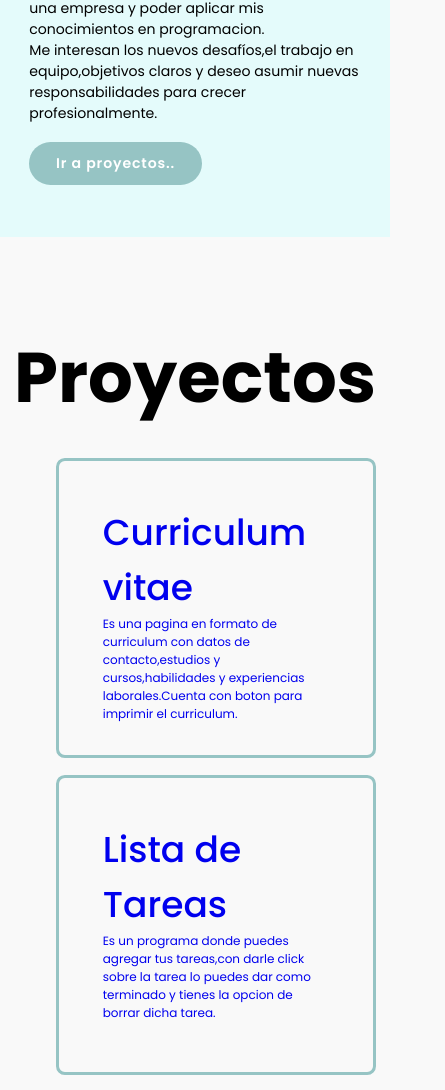
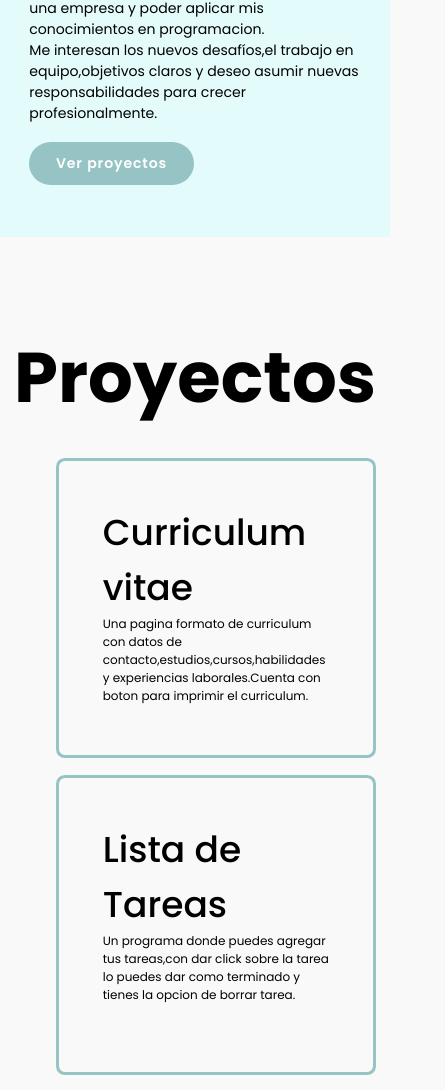
Before and after one commit to Marioadmin9896/Portfolio-2024, a plain HTML site: page index.html in a window 390 px wide. Shown: the part 2411-3501 px from the top of the page, 445 px wide, since content can reach past the window. Drawn offline with nearby package versions, Linux system fonts and the light colour scheme.

Commit message:
arreglo del responsive y textos

```diff
--- a/css/index.css
+++ b/css/index.css
@@ -357,6 +357,7 @@ span{
     border-radius: 1em;
     cursor: pointer;
     transition: 0.3s ease;
+    color: var(--text-color);
 }
 
 .projects-box:hover{
@@ -381,7 +382,7 @@ span{
 
 .projects-info p{
     margin-top: 2rem;
-    font-size: 20px;
+    font-size: 16px;
     font-weight: 400;
     margin: auto;
 }
@@ -565,3 +566,12 @@ span{
         margin: auto;
     }
 }
+
+@media(max-width: 500px){
+
+    body{
+        width: 100%;
+        overflow-x: hidden;
+    }
+
+}
--- a/index.html
+++ b/index.html
@@ -67,7 +67,7 @@
             En mis tiempos estudio por mi propia cuenta otros lenguajes para mejorar,mi objetivo es poder participar en un grupo de trabajo para una empresa y poder aplicar mis conocimientos en programacion.
             <br>Me interesan los nuevos desafíos,el trabajo en equipo,objetivos claros y deseo asumir nuevas responsabilidades para crecer profesionalmente.
         </p>
-        <a href="#projects" class="btn">Ir a proyectos..</a>
+        <a href="#projects" class="btn">Ver proyectos</a>
     </div>
 
     <div class="about-img">
@@ -87,7 +87,7 @@
             <div class="projects-box">
                 <div class="projects-info">
                 <h4>Curriculum vitae</h4>
-                <p>Es una  pagina en formato de curriculum con datos de contacto,estudios y cursos,habilidades y experiencias laborales.Cuenta con boton para imprimir el curriculum.</p>
+                <p>Una pagina formato de curriculum con datos de contacto,estudios,cursos,habilidades y experiencias laborales.Cuenta con boton para imprimir el curriculum.</p>
                 </div>
             </div>
         </a>
@@ -96,7 +96,7 @@
             <div class="projects-box">
                 <div class="projects-info">
                     <h4>Lista de Tareas</h4>
-                    <p>Es un programa donde puedes agregar tus tareas,con darle click sobre la tarea lo puedes dar como terminado y tienes la opcion de borrar dicha tarea.</p>
+                    <p>Un programa donde puedes agregar tus tareas,con dar click sobre la tarea lo puedes dar como terminado y tienes la opcion de borrar tarea.</p>
                  </div>
             </div>
         </a>
```
